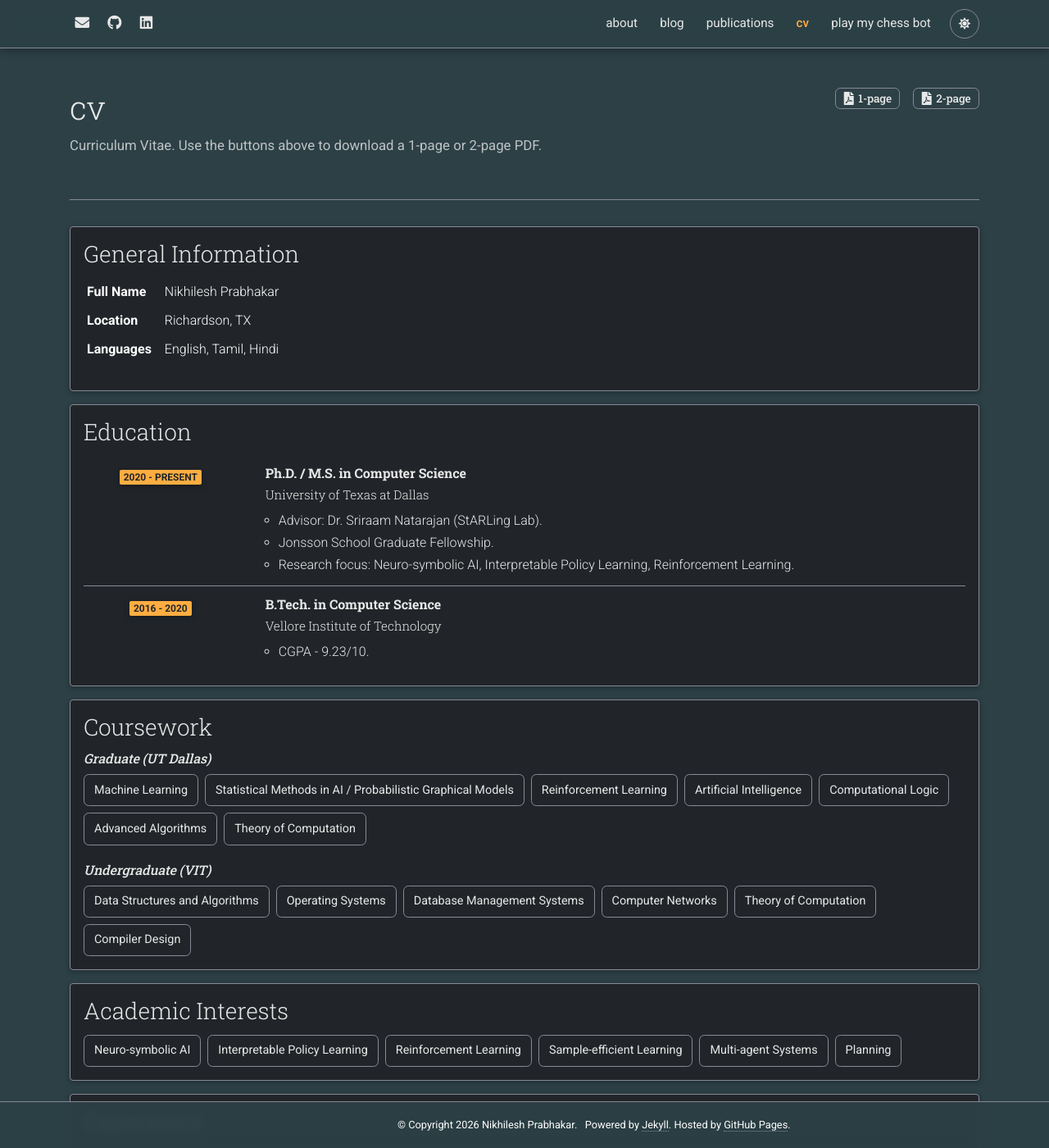
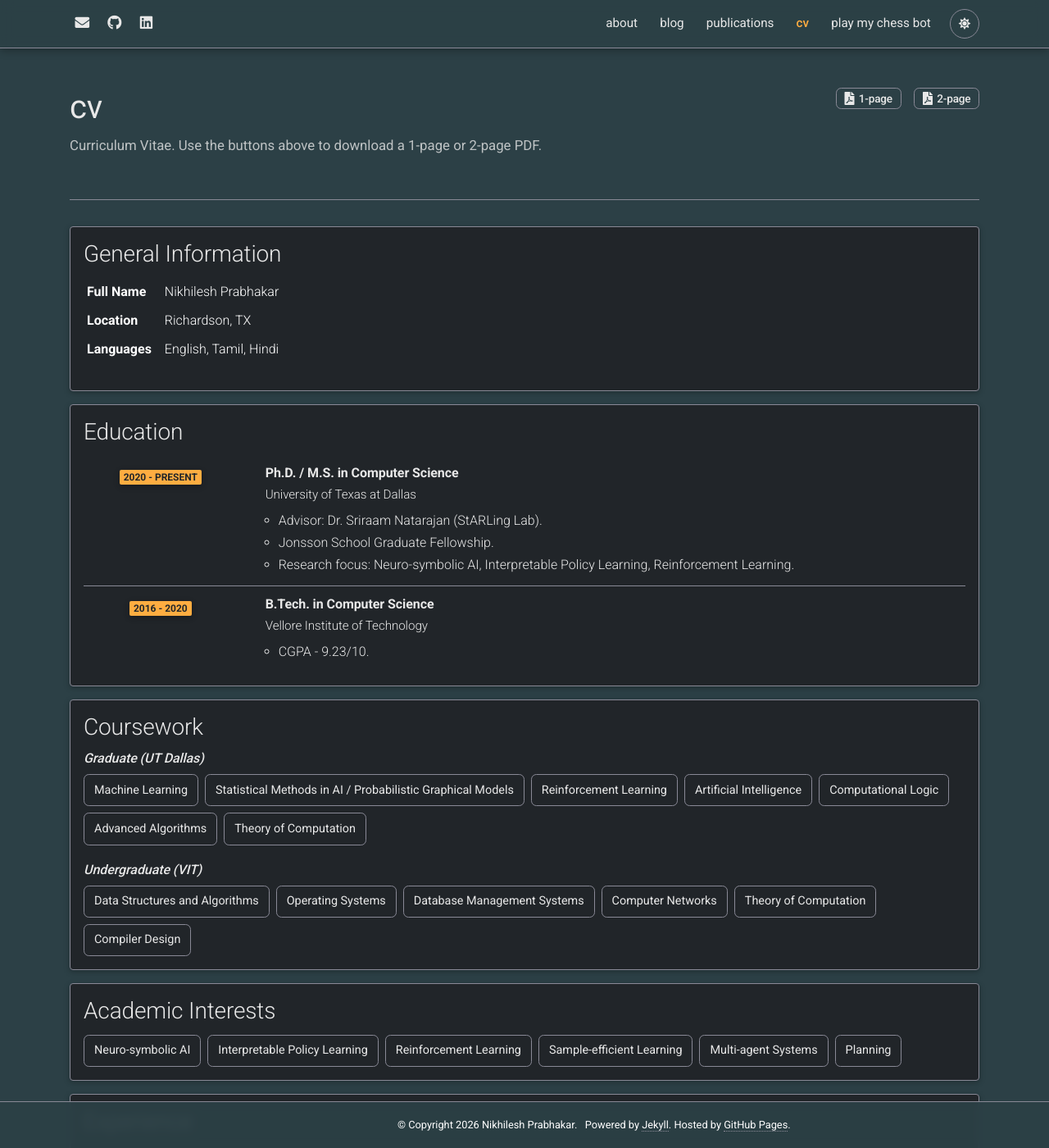
Before and after one commit to nikhileshp/nikhileshp.github.io, a Jekyll site: the page built from _pages/cv.md, in a window 1280 px wide and 1400 px high. Shown: the whole window at 82% size. Built offline with Jekyll 4.4.1, drawn with Linux system fonts in a browser that asks for light colours; full-size pictures stand in for the smaller copies a plugin makes; some web fonts are replaced; comment, search, counter and statistics services are not loaded; a style sheet for code colours, icons or effects is not loaded.

Commit message:
style: Google Sans for titles, Roboto for text, Google Sans Code for code
Load all three from Google Fonts in one css2 request (Google Sans ships
400/500/700 only, so the light 300 page title becomes 400) and route the
typography roles in _chess_style.scss: headings, navbar brand, post and
publication titles -> Google Sans; body -> Roboto; pre/code/kbd/samp and
highlight blocks -> Google Sans Code. Roboto Slab is no longer loaded.

Co-Authored-By: Claude Fable 5.1 <noreply@anthropic.com>

```diff
--- a/_includes/head.html
+++ b/_includes/head.html
@@ -11,7 +11,10 @@
     <!-- Fonts & Icons -->
     <link rel="stylesheet" href="https://cdn.jsdelivr.net/npm/@fortawesome/fontawesome-free@{{ site.fontawesome.version }}/css/all.min.css" integrity="{{ site.fontawesome.integrity }}" crossorigin="anonymous">
     <link rel="stylesheet" href="https://cdn.jsdelivr.net/npm/academicons@{{ site.academicons.version }}/css/academicons.min.css" integrity="{{ site.academicons.integrity }}" crossorigin="anonymous">
-    <link rel="stylesheet" type="text/css" href="https://fonts.googleapis.com/css?family=Roboto:300,400,500,700|Roboto+Slab:100,300,400,500,700|Material+Icons">
+    <link rel="preconnect" href="https://fonts.googleapis.com">
+    <link rel="preconnect" href="https://fonts.gstatic.com" crossorigin>
+    <!-- Google Sans: titles/headings; Roboto: body text; Google Sans Code: code -->
+    <link rel="stylesheet" type="text/css" href="https://fonts.googleapis.com/css2?family=Google+Sans:wght@400;500;700&family=Google+Sans+Code:wght@300..700&family=Roboto:wght@300;400;500;700&family=Material+Icons&display=swap">
 
     <!-- Code Syntax Highlighting -->
     <link rel="stylesheet" href="https://cdn.jsdelivr.net/gh/jwarby/jekyll-pygments-themes@master/{{ site.highlight_theme_light | append: '.css' }}" media="" id="highlight_theme_light" />
--- a/_sass/_chess_style.scss
+++ b/_sass/_chess_style.scss
@@ -5,13 +5,19 @@
  ******************************************************************************/
 
 // ─── Typography ─────────────────────────────────────────────────────────────
-// MDB Bootstrap forces Roboto sans-serif on body AND on .h1/.h2/... helpers
-// with high specificity. We use html-level selectors + !important on the
-// font-family so headings reliably render in Roboto Slab to match the chess
-// page exactly.
+// Three roles, loaded in _includes/head.html from Google Fonts:
+//   titles / headings  -> "Google Sans"
+//   body text          -> "Roboto"
+//   code               -> "Google Sans Code"
+// MDB Bootstrap forces Roboto on body AND on .h1/.h2/... helpers with high
+// specificity, so we use html-level selectors + !important on font-family.
+
+$font-title: "Google Sans", "Roboto", "Helvetica Neue", Arial, sans-serif;
+$font-text: "Roboto", "Helvetica Neue", Arial, sans-serif;
+$font-code: "Google Sans Code", "Roboto Mono", ui-monospace, SFMono-Regular, Menlo, monospace;
 
 html body {
-  font-family: "Roboto", "Helvetica Neue", Arial, sans-serif !important;
+  font-family: $font-text !important;
   font-weight: 400;
   line-height: 1.7;
 }
@@ -22,14 +28,44 @@ html body h3,
 html body h4,
 html body h5,
 html body h6,
-.h1, .h2, .h3, .h4, .h5, .h6 {
-  font-family: "Roboto Slab", "Roboto", serif !important;
+.h1, .h2, .h3, .h4, .h5, .h6,
+html body .navbar-brand,
+html body .post-title,
+html body .header-bar h1,
+html body .card-title,
+html body .publications .title,
+html body .projects .card-title {
+  font-family: $font-title !important;
   letter-spacing: -0.005em;
   color: var(--global-text-color);
 }
 
+// Google Sans is wider than Roboto Slab was; give publication titles a
+// touch more weight so they still read as titles inside the card.
+html body .publications .title {
+  font-weight: 500;
+}
+
+html body pre,
+html body code,
+html body kbd,
+html body samp,
+html body .highlight,
+html body .highlight pre,
+html body figure.highlight {
+  font-family: $font-code !important;
+}
+
+// Keep code slightly smaller than body text; Google Sans Code sits large.
+html body code {
+  font-size: 0.9em;
+}
+html body pre code {
+  font-size: 0.875rem;
+}
+
 h1.post-title {
-  font-weight: 300;
+  font-weight: 400; // Google Sans ships 400/500/700 only
   font-size: 2.5rem;
   margin-bottom: 0.4rem;
 }
@@ -219,7 +255,7 @@ footer.sticky-bottom {
 
 // ─── Reusable utilities (eyebrow labels, step badges) ───────────────────────
 .eyebrow {
-  font-family: "Roboto", sans-serif;
+  font-family: $font-text;
   font-size: 0.72rem;
   letter-spacing: 0.13em;
   text-transform: uppercase;
@@ -237,8 +273,8 @@ footer.sticky-bottom {
   background: var(--global-theme-color);
   color: var(--global-bg-color);
   text-align: center;
-  font-family: "Roboto Slab", serif;
-  font-weight: 400;
+  font-family: $font-title;
+  font-weight: 500;
   font-size: 0.85rem;
   margin-right: 0.5rem;
   vertical-align: middle;
```
